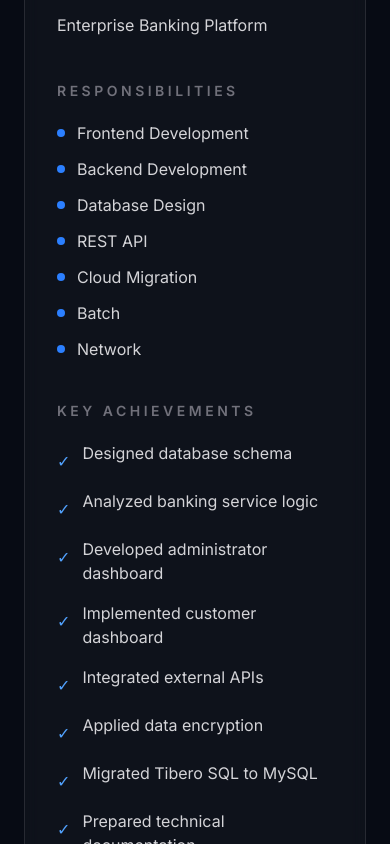
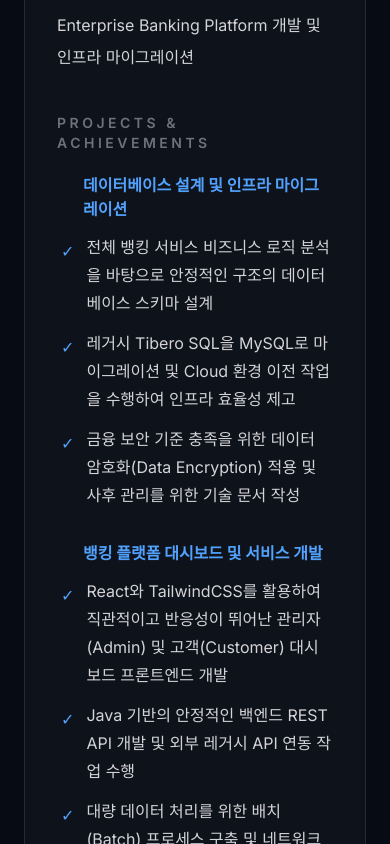
Before and after one commit to ihateundefined/developer-portfolio, a React (Vite) app: page / in a window 390 px wide. Shown: the part 3260-4104 px from the top of the page. Built offline with nearby package versions, Linux system fonts and the light colour scheme.

Commit message:
refactor: refine structure

```diff
--- a/src/components/ui/CodeEditor.tsx
+++ b/src/components/ui/CodeEditor.tsx
@@ -62,7 +62,11 @@ const CodeEditor = () => {
         </div>
 
         <div>{'};'}</div>
-        <div className="mt-8 text-pink-400">export default Developer;</div>
+        <div className="mt-8">
+          <span className="text-pink-400">export default</span>{' '}
+          <span className="text-blue-300">Developer</span>
+          <span className="text-white">;</span>
+        </div>
       </div>
     </div>
   );
--- a/src/data/experiences.ts
+++ b/src/data/experiences.ts
@@ -1,34 +1,30 @@
-export const experiences = [{
-company:"IBK PAYGOS",
-logo:"https://gos.ibk.co.kr/icons/logo_ibk_paygos_row.svg",
-position:"Software Developer",
-period:"2025",
-overview:"Enterprise Banking Platform",
-responsibilities:[
-"Frontend Development",
-"Backend Development",
-"Database Design",
-"REST API",
-"Cloud Migration",
-"Batch",
-"Network"
-],
-achievements:[
-"Designed database schema",
-"Analyzed banking service logic",
-"Developed administrator dashboard",
-"Implemented customer dashboard",
-"Integrated external APIs",
-"Applied data encryption",
-"Migrated Tibero SQL to MySQL",
-"Prepared technical documentation"
-],
-skills:[
-"React",
-"Java",
-"MySQL",
-"Tibero",
-"TailwindCSS",
-"Jenkins",
-"Jira"
-]}]
+import type { Experience } from "../types/experience";
+
+export const experiences: Experience[] = [{
+  company: "IBK PAYGOS",
+  logo: "https://gos.ibk.co.kr/icons/logo_ibk_paygos_row.svg",
+  link: "https://gos.ibk.co.kr/",
+  position: "Software Developer",
+  period: "2025",
+  overview: "Enterprise Banking Platform 개발 및 인프라 마이그레이션",
+  projects: [
+    {
+      title: "데이터베이스 설계 및 인프라 마이그레이션",
+      details: [
+        "전체 뱅킹 서비스 비즈니스 로직 분석을 바탕으로 안정적인 구조의 데이터베이스 스키마 설계",
+        "레거시 Tibero SQL을 MySQL로 마이그레이션 및 Cloud 환경 이전 작업을 수행하여 인프라 효율성 제고",
+        "금융 보안 기준 충족을 위한 데이터 암호화(Data Encryption) 적용 및 사후 관리를 위한 기술 문서 작성"
+      ]
+    },
+    {
+      title: "뱅킹 플랫폼 대시보드 및 서비스 개발",
+      details: [
+        "React와 TailwindCSS를 활용하여 직관적이고 반응성이 뛰어난 관리자(Admin) 및 고객(Customer) 대시보드 프론트엔드 개발",
+        "Java 기반의 안정적인 백엔드 REST API 개발 및 외부 레거시 API 연동 작업 수행",
+        "대량 데이터 처리를 위한 배치(Batch) 프로세스 구축 및 네트워크 안정성 검증"
+      ]
+    }
+  ],
+
+  skills: ["React", "Java", "MySQL", "Tibero", "TailwindCSS", "Jenkins", "Jira"]
+}];
--- a/src/sections/experience/components/ExperienceCard.tsx
+++ b/src/sections/experience/components/ExperienceCard.tsx
@@ -13,11 +13,18 @@ const ExperienceCard = ({ experience }: ExperienceCardProps) => {
       <div className="flex flex-col gap-3 lg:flex-row lg:items-center lg:justify-between">
         <div>
           <div className="flex items-center gap-4">
+            <a
+              href={experience.link}
+              target="_blank"
+              rel="noopener noreferrer"
+              className="hover:opacity-80 transition-opacity"
+            >
               <img
                 src={experience.logo}
                 alt={experience.company}
                 className="h-12 w-auto"
               />
+            </a>
           </div>
 
           <p className="mt-2 text-lg text-blue-400">{experience.position}</p>
@@ -33,42 +40,39 @@ const ExperienceCard = ({ experience }: ExperienceCardProps) => {
         <h4 className="mb-3 text-sm font-semibold uppercase tracking-[0.25em] text-zinc-500">
           Overview
         </h4>
-
         <p className="leading-8 text-zinc-300">{experience.overview}</p>
       </div>
 
-      {/* Responsibilities */}
+      {/* Projects & Achievements (여기가 핵심 변경 구간입니다!) */}
       <div className="mt-10">
         <h4 className="mb-5 text-sm font-semibold uppercase tracking-[0.25em] text-zinc-500">
-          Responsibilities
+          Projects & Achievements
         </h4>
 
-        <ul className="grid gap-3 md:grid-cols-2">
-          {experience.responsibilities.map((item) => (
-            <li key={item} className="flex items-start gap-3 text-zinc-300">
-              <span className="mt-2 h-2 w-2 rounded-full bg-blue-500" />
+        <div className="space-y-8">
+          {experience.projects.map((project, pIdx) => (
+            <div key={pIdx} className="space-y-3">
+              {/* 프로젝트 분류 제목 */}
+              {/* text-zinc-200  */}
+              <h5 className="text-md font-bold text-blue-400 pl-[26px]">
+                {project.title}
+              </h5>
 
-              {item}
+              {/* 프로젝트 상세 성과 리스트 */}
+              <ul className="space-y-3 pl-1">
+                {project.details.map((detail, dIdx) => (
+                  <li
+                    key={dIdx}
+                    className="flex items-start gap-3 text-zinc-300 leading-7"
+                  >
+                    <span className="mt-1 text-blue-400 select-none">✓</span>
+                    <span>{detail}</span>
                   </li>
                 ))}
               </ul>
             </div>
-
-      {/* Achievements */}
-      <div className="mt-10">
-        <h4 className="mb-5 text-sm font-semibold uppercase tracking-[0.25em] text-zinc-500">
-          Key Achievements
-        </h4>
-
-        <ul className="space-y-4">
-          {experience.achievements.map((item) => (
-            <li key={item} className="flex items-start gap-3 text-zinc-300">
-              <span className="mt-2 text-blue-400">✓</span>
-
-              {item}
-            </li>
           ))}
-        </ul>
+        </div>
       </div>
 
       {/* Skills */}
--- a/src/types/experience.ts
+++ b/src/types/experience.ts
@@ -1,10 +1,13 @@
 export interface Experience {
   company: string;
   logo: string;
+  link: string;
   position: string;
   period: string;
   overview: string;
-  responsibilities: string[];
-  achievements: string[];
+  projects: {
+    title: string;
+    details: string[];
+  }[];
   skills: string[];
 }
```
Lines whose indentation alone changed are shown as unchanged.
